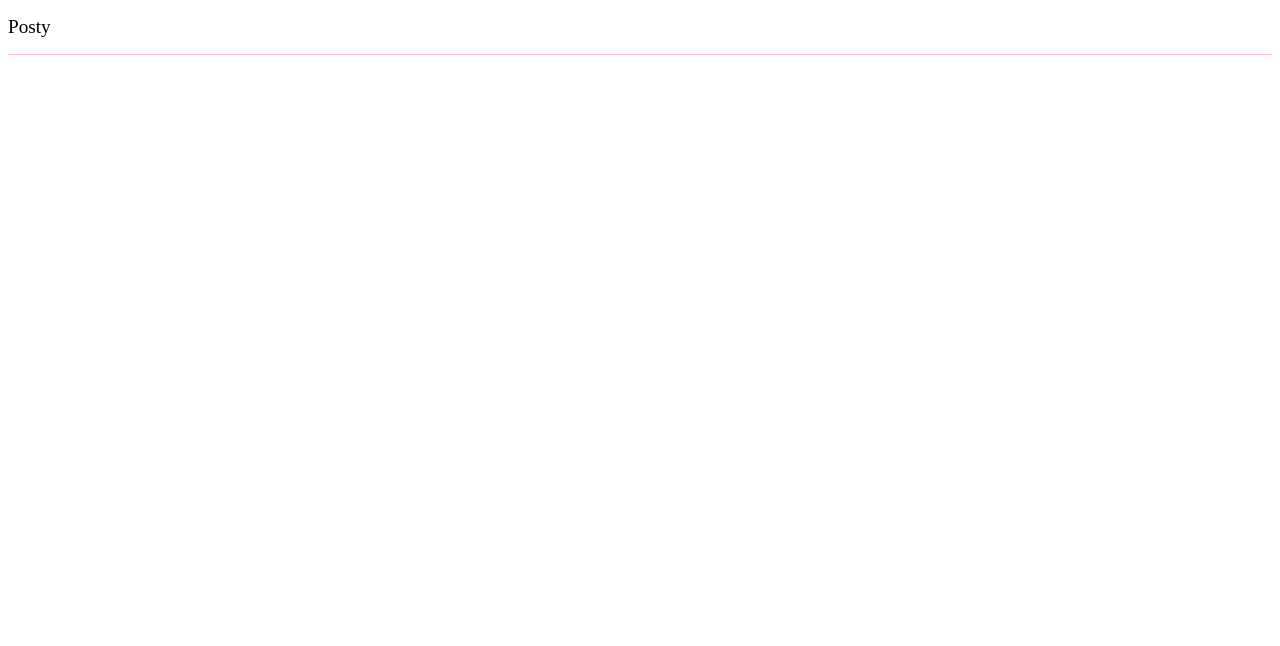
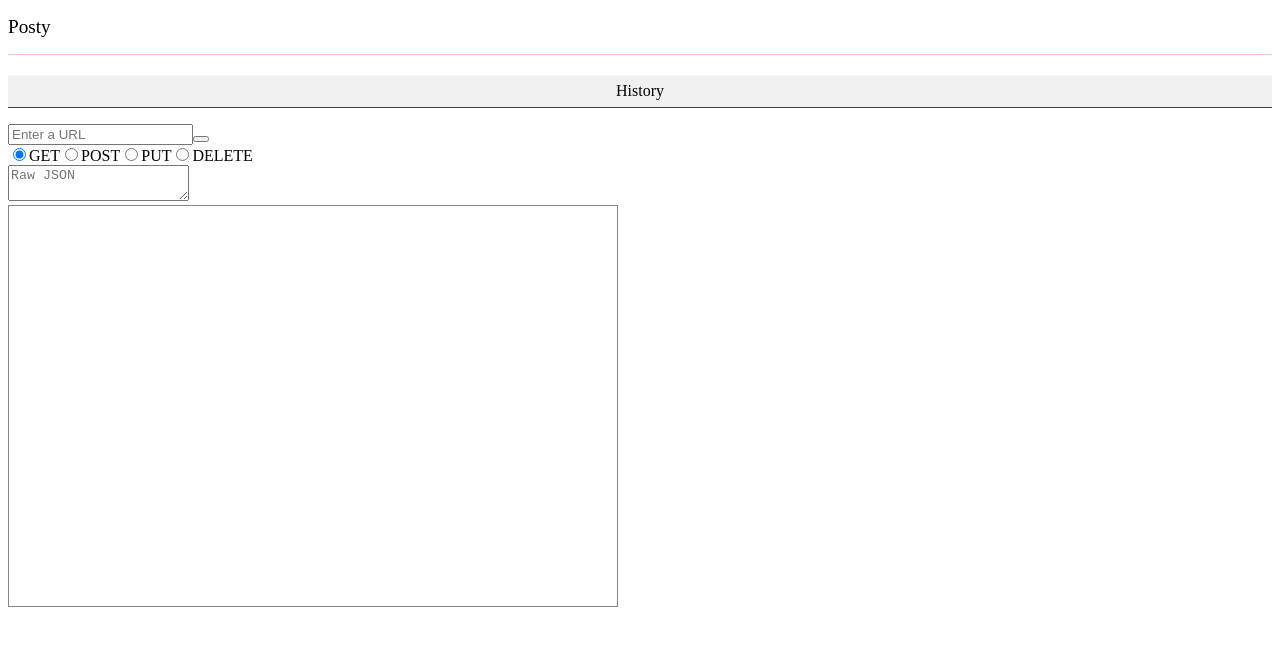
Before and after one commit to austin-summerlin/react-postman-clone, a React app: page / in a window 1280 px wide. Shown: the top 646 px of the page. Built offline with nearby package versions, Linux system fonts and the light colour scheme.

Commit message:
now rendering

```diff
--- a/package.json
+++ b/package.json
@@ -63,8 +63,13 @@
     "webpack-dev-server": "^3.11.2"
   },
   "dependencies": {
+    "agent": "^0.2.1",
+    "bootstrap": "^5.0.2",
     "react": "^17.0.2",
+    "react-bootstrap": "^1.6.1",
     "react-dom": "^17.0.2",
+    "react-router-dom": "^5.2.0",
+    "super": "^0.2.3",
     "superagent": "^6.1.0"
   }
 }
--- a/src/components/app/App.jsx
+++ b/src/components/app/App.jsx
@@ -1,11 +1,11 @@
 import React from 'react';
-// import AppContainer from '../../containers/AppContainer';
+import AppContainer from '../../containers/AppContainer';
 import Header from '../header/Header';
 
 export default function App() {
   return (
     <>
       <Header />
-      {/* <AppContainer /> */}
+      <AppContainer />
     </>);
 }
--- a/src/components/form/Form.jsx
+++ b/src/components/form/Form.jsx
@@ -3,15 +3,7 @@ import React from 'react';
 import PropTypes from 'prop-types';
 import style from '../form/style.css';
 
-
-function Form({
-  handleSubmit,
-  method,
-  onMethodChange,
-  handleInputChange,
-  url,
-  reqBody,
-}) {
+const Form = ({ handleSubmit, method, onMethodChange, handleInputChange, url, reqBody }) => {
   return (
     <form onSubmit={handleSubmit}>
       <div>
@@ -86,9 +78,8 @@ function Form({
       </div>
     </form>
   );
-}
-
-Form.PropTypes = {
+};
+Form.propTypes = {
   handleSubmit: PropTypes.func.isRequired,
   method: PropTypes.string.isRequired,
   onMethodChange: PropTypes.func.isRequired,
--- a/src/components/history/HistoryDisplay.jsx
+++ b/src/components/history/HistoryDisplay.jsx
@@ -3,6 +3,7 @@ import PropTypes from 'prop-types';
 import style from './history.css';
 
 function HistoryDisplay({ history }) {
+
   return (
     <div className={style.historyContainer}>
       <div className={style.containerTop}>
@@ -11,7 +12,7 @@ function HistoryDisplay({ history }) {
       <ul aria-label="requests">
         {!!history.length && history.map((item, i) => (
           <li key={`${i}-${item.method}-${item.url}`}>
-            <span>{item.method}</span>
+            <span>{item.method} </span>
             <span>{item.url}</span>
           </li>
         ))}
@@ -21,7 +22,7 @@ function HistoryDisplay({ history }) {
 }
 
 HistoryDisplay.propTypes = {
-  history: PropTypes.arrayof(PropTypes.shape({
+  history: PropTypes.arrayOf(PropTypes.shape({
     url: PropTypes.string.isRequired,
     method: PropTypes.string.isRequired,
   }))
--- a/src/containers/AppContainer.jsx
+++ b/src/containers/AppContainer.jsx
@@ -4,7 +4,6 @@ import Form from '../components/form/Form';
 import ResultsDisplay from '../components/display/ResultsDisplay';
 import HistoryDisplay from '../components/history/HistoryDisplay';
 import { getData, postData, deleteData, updateData } from '../components/services/CrudUtils';
-import style from './container.css';
 
 export default class AppContainer extends Component {
   state = {
@@ -32,7 +31,7 @@ export default class AppContainer extends Component {
   handleSubmit = async (e) => {
     e.preventDefault();
     this.setState({ loading: true });
-    const { method, url, reqBody, history } = this.state;
+    const { method, url } = this.state;
 
     if (method === 'GET') {
       const response = await getData(url);
@@ -69,10 +68,11 @@ export default class AppContainer extends Component {
   }
 
   render() {
+    const { loading } = this.state;
+    if (loading) return <h1>loading...</h1>;
     return (
-      <div className={style.mainContainer}>
+      <>
         <HistoryDisplay history={this.state.history} />
-        <div className={style.rightContainer}>
         <Form
           handleSumbit={this.handleSubmit}
           method={this.state.method}
@@ -83,8 +83,7 @@ export default class AppContainer extends Component {
         <ResultsDisplay
           response={this.state.response}
           loading={this.state.loading} />
-        </div>
-      </div>
+      </>
     );
   }
 }
```
Also changed, not shown: 1 other file (tests, documents, lock files or other folders). Lines whose indentation alone changed are shown as unchanged.
